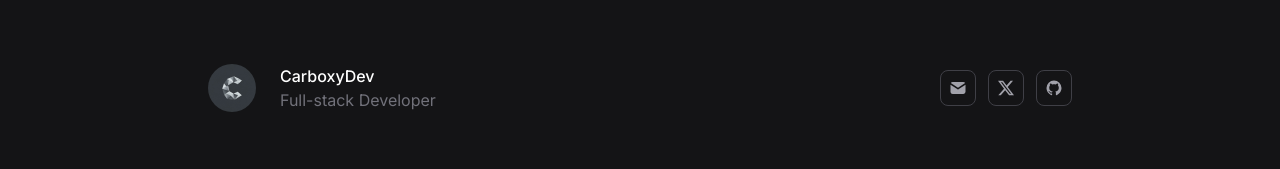
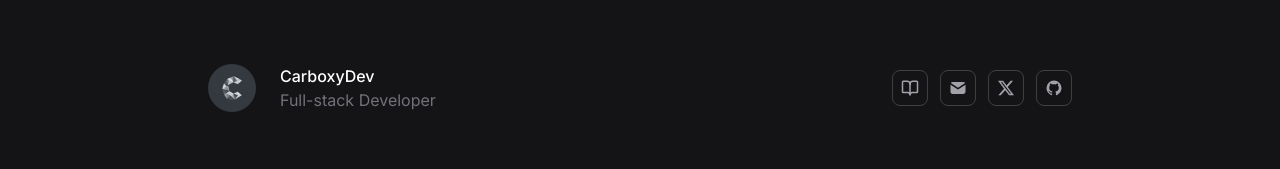
Before and after one commit to CarboxyDev/carboxy.tech, a Next.js app: page / in a window 1280 px wide. Shown: the top 169 px of the page. Built offline with nearby package versions, Linux system fonts and the light colour scheme; what tailwindcss-debug-screens would draw is missing.

Commit message:
Add social button for blog

```diff
--- a/src/app/(home)/navbar.tsx
+++ b/src/app/(home)/navbar.tsx
@@ -1,6 +1,7 @@
 import { GithubIcon, MailIcon, TwitterIcon } from '@/components/Icons';
 import { SocialButton } from '@/components/SocialButton';
 import { LINKS } from '@/lib/config/links';
+import { BookOpen } from 'lucide-react';
 import Image from 'next/image';
 
 const Details = () => {
@@ -26,6 +27,9 @@ const Details = () => {
 const Socials = () => {
   return (
     <div className="ml-auto flex gap-x-3">
+      <SocialButton site="Blog" url={LINKS.blog}>
+        <BookOpen className="size-[18px] text-zinc-400" />
+      </SocialButton>
       <SocialButton site="Email" url={LINKS.email}>
         <MailIcon className="size-[18px] text-zinc-400" />
       </SocialButton>
--- a/src/lib/config/links.ts
+++ b/src/lib/config/links.ts
@@ -1,4 +1,5 @@
 export const LINKS = {
+  blog: '/blog',
   github: 'https://github.com/CarboxyDev',
   twitter: 'https://twitter.com/CarboxyDev',
   email: 'mailto:carboxy17@gmail.com',
```
